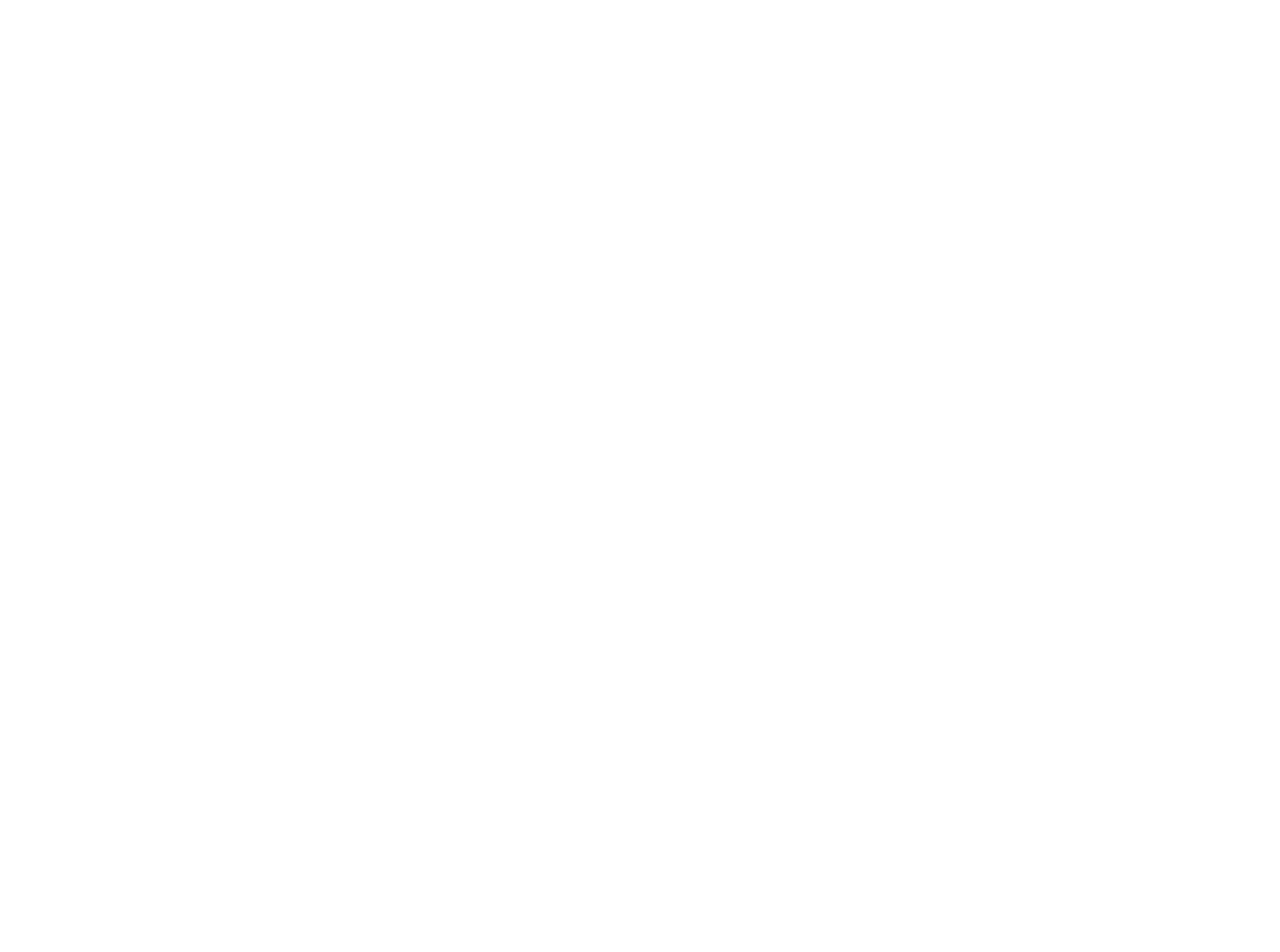
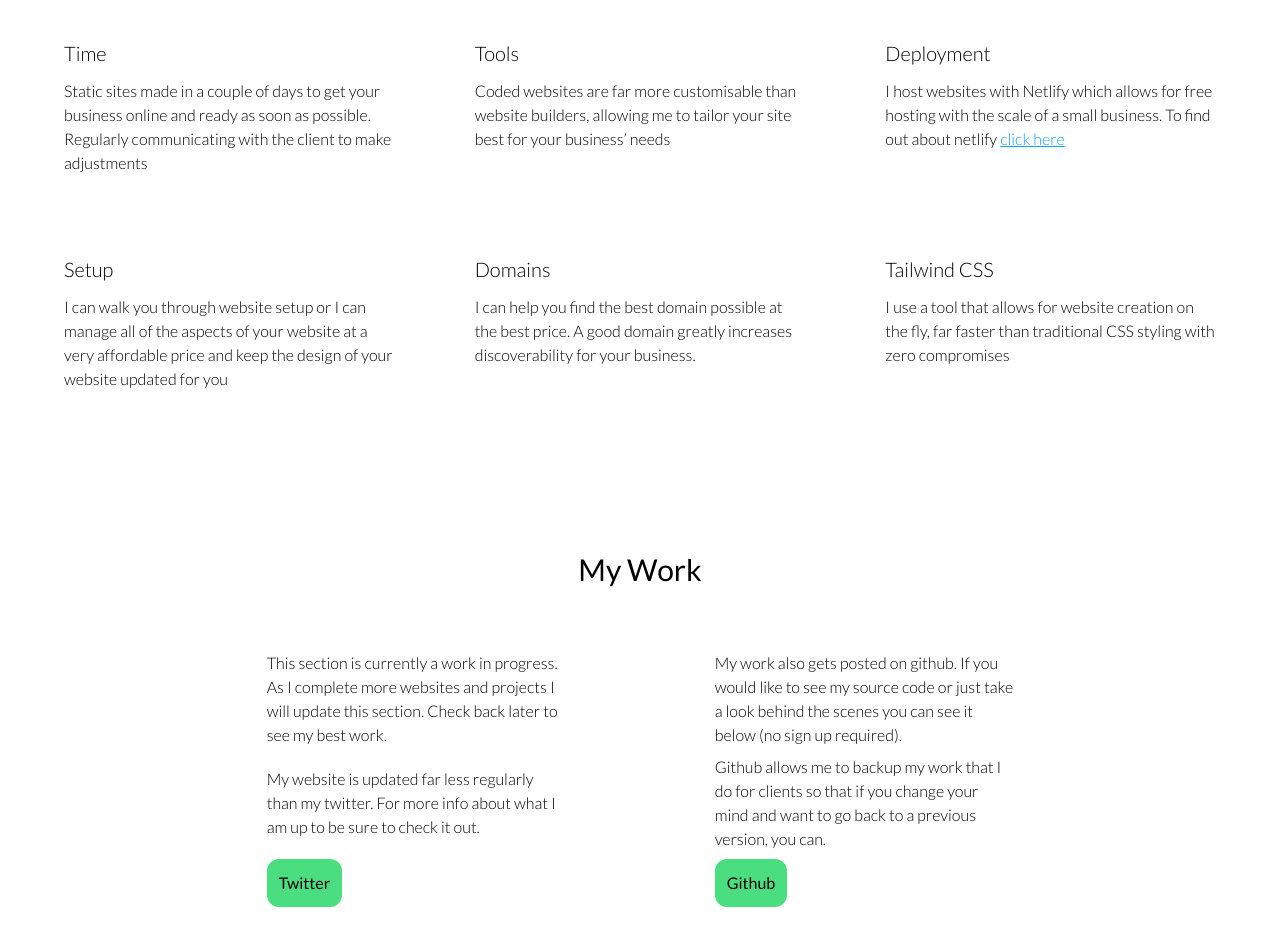
Before and after one commit to Daniel-Perkins/danperkins.dev, a React (Create React App) app: page / in a window 1280 px wide. Shown: the part 1620-2572 px from the top of the page. Before the commit the page ends 1411 px from the top, so only its background shows below. Built offline with nearby package versions, Linux system fonts and the light colour scheme.

Commit message:
Desktop website complete

```diff
--- a/package.json
+++ b/package.json
@@ -3,6 +3,7 @@
   "version": "0.1.0",
   "private": true,
   "dependencies": {
+    "@emailjs/browser": "^3.6.2",
     "@testing-library/jest-dom": "^5.14.1",
     "@testing-library/react": "^13.0.0",
     "@testing-library/user-event": "^13.2.1",
--- a/src/App.tsx
+++ b/src/App.tsx
@@ -1,6 +1,10 @@
 import Navbar from "./components/Navbar";
 import Header from "./components/Header";
 import Mockup from "./components/Mockup";
+import About from "./components/About";
+import MyWork from "./components/MyWork";
+import Contact from "./components/Contact";
+import Footer from "./components/Footer";
 
 function App() {
   return (
@@ -8,6 +12,10 @@
       <Navbar />
       <Header />
       <Mockup />
+      <About />
+      <MyWork />
+      <Contact />
+      <Footer />
     </div>
   );
 }
--- /dev/null
+++ b/src/components/About.tsx
@@ -0,0 +1,64 @@
+const About = () => {
+  return (
+    <div className="flex flex-col items-center m-16">
+      <div className="flex flex-col items-center m-16">
+        <h1 className="text-3xl">Websites For Local Businesses</h1>
+        <h3>Tailored to reduce hassle with budgets in mind</h3>
+      </div>
+      <div className="grid grid-cols-3 gap-20 font-light">
+        <div>
+          <h4 className="mb-3 text-xl">Time</h4>
+          <p>
+            Static sites made in a couple of days to get your business online
+            and ready as soon as possible. Regularly communicating with the
+            client to make adjustments
+          </p>
+        </div>
+        <div>
+          <h4 className="mb-3 text-xl">Tools</h4>
+          <p>
+            Coded websites are far more customisable than website builders,
+            allowing me to tailor your site best for your business’ needs
+          </p>
+        </div>
+        <div>
+          <h4 className="mb-3 text-xl">Deployment</h4>
+          <p>
+            I host websites with Netlify which allows for free hosting with the
+            scale of a small business. To find out about netlify{" "}
+            <a
+              href="https://netlify.com/"
+              className="underline decoration-sky-500 text-sky-500"
+            >
+              click here
+            </a>
+          </p>
+        </div>
+        <div>
+          <h4 className="mb-3 text-xl">Setup</h4>
+          <p>
+            I can walk you through website setup or I can manage all of the
+            aspects of your website at a very affordable price and keep the
+            design of your website updated for you
+          </p>
+        </div>
+        <div>
+          <h4 className="mb-3 text-xl">Domains</h4>
+          <p>
+            I can help you find the best domain possible at the best price. A
+            good domain greatly increases discoverability for your business.
+          </p>
+        </div>
+        <div>
+          <h4 className="mb-3 text-xl">Tailwind CSS</h4>
+          <p>
+            I use a tool that allows for website creation on the fly, far faster
+            than traditional CSS styling with zero compromises
+          </p>
+        </div>
+      </div>
+    </div>
+  );
+};
+
+export default About;
--- /dev/null
+++ b/src/components/Contact.tsx
@@ -0,0 +1,79 @@
+import React from "react";
+import emailjs from "@emailjs/browser";
+
+const Contact = () => {
+  const sendEmail = (e: any) => {
+    e.preventDefault();
+
+    emailjs
+      .sendForm(
+        "service_bq7su59",
+        "template_pyfpbt8",
+        e.target,
+        "8hnNgYnDvqMtSIISE"
+      )
+      .then(
+        (result) => {
+          console.log(result.text);
+        },
+        (error) => {
+          console.log(error.text);
+        }
+      );
+    e.target.reset();
+  };
+
+  return (
+    <div className="flex flex-col items-center m-16">
+      <div className="flex flex-col items-center m-16">
+        <h1 className="text-3xl">Contact Me</h1>
+      </div>
+      <div className="flex items-center justify-between mx-32">
+        <div className="w-2/5">
+          <h3 className="m-2 text-lg underline decoration-green-400 decoration-2">
+            How to get in touch:
+          </h3>
+          <ul className="mb-20 list-disc">
+            <li>Email: danperkinscs@gmail.com</li>
+            <li>Use the form to quickly send an email to me</li>
+            <li>
+              DM me on{" "}
+              <a href="/" className="underline decoration-sky-500 text-sky-500">
+                twitter
+              </a>{" "}
+              for the fastest response
+            </li>
+          </ul>
+          <p>
+            I am always looking for new clients so send me a message and I will
+            be sure to fit you in. I will work closely with you to ensure that
+            you get the best pricing and the best service.
+          </p>
+        </div>
+        <div className="w-2/5 p-4 shadow-2xl rounded-xl">
+          <form onSubmit={sendEmail}>
+            <input
+              type="email"
+              name="user_email"
+              placeholder="Your Email"
+              className="w-full p-2 my-2 border rounded-lg"
+            />
+            <textarea
+              rows={10}
+              name="message"
+              placeholder="Message"
+              className="w-full p-2 my-2 border rounded-lg"
+            />
+            <input
+              type="submit"
+              value="Send"
+              className="w-full p-2 my-2 bg-green-400 rounded-lg"
+            />
+          </form>
+        </div>
+      </div>
+    </div>
+  );
+};
+
+export default Contact;
--- /dev/null
+++ b/src/components/Footer.tsx
@@ -0,0 +1,27 @@
+import { FaGithub, FaTwitter, FaMailBulk } from "react-icons/fa";
+
+const Footer = () => {
+  return (
+    <div className="flex items-center justify-around h-32 mt-32 bg-slate-500">
+      <div>
+        <p>Email: danperkinscs@gmail.com</p>
+        <p className="font-light">
+          Send me an email and I will get back to you with a quote
+        </p>
+      </div>
+      <div className="flex">
+        <a href="/" className="p-2">
+          <FaMailBulk className="w-5 h-5" />
+        </a>
+        <a href="/" className="p-2">
+          <FaGithub className="w-5 h-5" />
+        </a>
+        <a href="/" className="p-2">
+          <FaTwitter className="w-5 h-5" />
+        </a>
+      </div>
+    </div>
+  );
+};
+
+export default Footer;
--- a/src/components/Header.tsx
+++ b/src/components/Header.tsx
@@ -2,7 +2,7 @@
   return (
     <div className="flex flex-col items-center my-40">
       <div className="flex items-center justify-around w-full">
-        <div className="flex flex-col items-center justify-between h-64">
+        <div className="flex flex-col items-center justify-between h-64 p-2">
           <h1 className="font-light text-8xl">
             DAN
             <br />
--- /dev/null
+++ b/src/components/MyWork.tsx
@@ -0,0 +1,42 @@
+const MyWork = () => {
+  return (
+    <div className="flex flex-col items-center m-16 mt-24">
+      <div className="flex flex-col items-center m-16">
+        <h1 className="text-3xl">My Work</h1>
+      </div>
+      <div className="flex justify-around mx-32 font-light">
+        <div className="flex flex-col justify-between w-1/3 h-64">
+          <p>
+            This section is currently a work in progress. As I complete more
+            websites and projects I will update this section. Check back later
+            to see my best work.
+          </p>
+          <p>
+            My website is updated far less regularly than my twitter. For more
+            info about what I am up to be sure to check it out.
+          </p>
+          <a href="/" className="p-3 font-normal bg-green-400 rounded-xl w-max">
+            Twitter
+          </a>
+        </div>
+        <div className="flex flex-col justify-between w-1/3 h-64">
+          <p>
+            My work also gets posted on github. If you would like to see my
+            source code or just take a look behind the scenes you can see it
+            below (no sign up required).
+          </p>
+          <p>
+            Github allows me to backup my work that I do for clients so that if
+            you change your mind and want to go back to a previous version, you
+            can.
+          </p>
+          <a href="/" className="p-3 font-normal bg-green-400 rounded-xl w-max">
+            Github
+          </a>
+        </div>
+      </div>
+    </div>
+  );
+};
+
+export default MyWork;
--- a/src/components/Navbar.tsx
+++ b/src/components/Navbar.tsx
@@ -2,7 +2,7 @@
 
 const Navbar = () => {
   return (
-    <div className="flex justify-between p-3">
+    <div className="flex justify-between mx-10 my-5">
       <h1 className="text-xl">Dan Perkins</h1>
 
       <div className="flex justify-between w-36">
```
Also changed, not shown: 1 other file (tests, documents, lock files or other folders).
